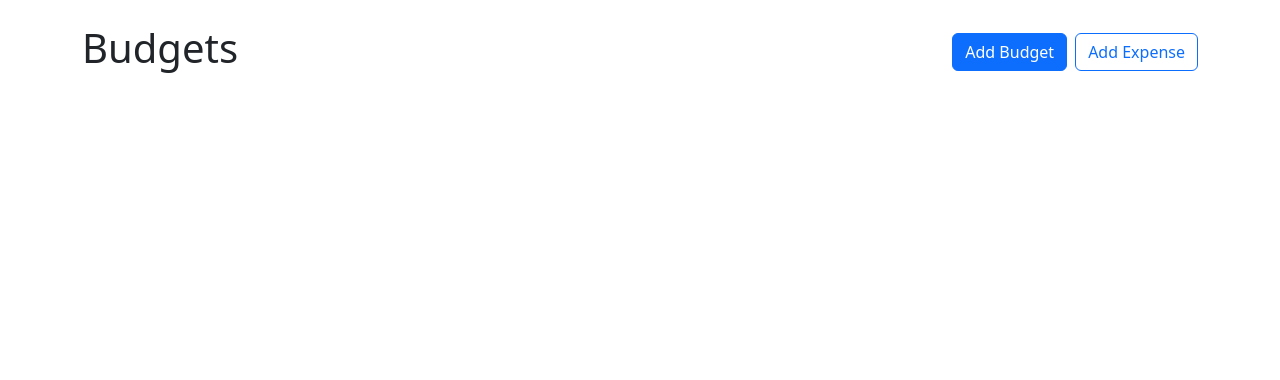
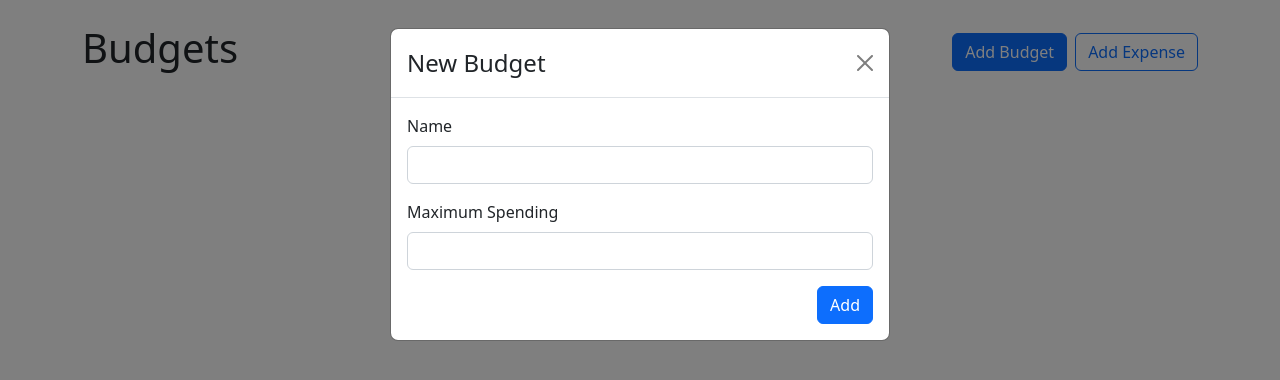
Before and after one commit to roshni27s/react-with-ci-cd, a React (Create React App) app: page / in a window 1280 px wide. Both pictures are taken after a click on the button "Add Budget". Shown: the top 380 px of the page. Built offline with nearby package versions, Linux system fonts and the light colour scheme.

Commit message:
add budget

```diff
--- a/src/App.js
+++ b/src/App.js
@@ -2,15 +2,43 @@
 //import './App.css';
 import { Button, Stack } from "react-bootstrap"
 import Container from "react-bootstrap/Container"
+import BudgetCard from "./components/BudgetCard";
+import AddBudgetModal from "./components/AddBudgetModal";
+import { useState } from "react";
+import { useBudgets } from "./contexts/BudgetsContext";
 
 function App() {
-  return <Container className="my-4">
+  const [showAddBudgetModal, setShowAddBudgetModal] = useState(false)
+  const { budgets, getBudgetExpenses } = useBudgets()
+  return (
+    <>
+  <Container className="my-4">
     <Stack direction="horizontal" gap="2" className="mb-4">
       <h1 className="me-auto">Budgets</h1>
-      <Button variant="primary">Add Budget</Button>
+      <Button variant="primary" onClick={() => setShowAddBudgetModal(true)}>Add Budget</Button>
       <Button variant="outline-primary">Add Expense</Button>
     </Stack>
+    <div style={{ display:"grid",
+    gridTemplateColumns: "repeat(auto-fill, minmax(300px, 1fr))",
+    gap: "1rem",
+    alignItems: "flex-start"}}>
+      {budgets.map(budget => {
+        const amount = getBudgetExpenses(budget.id).reduce((total, expense) => total+expense.amount, 0)
+        return (
+        <BudgetCard
+        key={budget.id}
+        name={budget.name}
+        amount={amount}
+        max={budget.max}/>
+        )
+      })}
+
+    </div>
   </Container>
+  <AddBudgetModal show={showAddBudgetModal}
+  handleClose={() => setShowAddBudgetModal(false)}/>
+  </>
+  )
 }
 
 export default App;
--- /dev/null
+++ b/src/components/AddBudgetModal.js
@@ -0,0 +1,44 @@
+import { Button, Form, Modal } from "react-bootstrap";
+import { useRef } from "react";
+import { useBudgets } from "../contexts/BudgetsContext";
+
+export default function AddBudgetModal({show, handleClose}) {
+    const nameRef = useRef()
+    const maxRef = useRef()
+    const { addBudget } = useBudgets()
+    function handleSubmit(e) {
+        e.preventDefault()
+        addBudget(
+        {
+            name: nameRef.current.value,
+            max: parseFloat(maxRef.current.value)
+        })
+        handleClose()
+    }
+
+    return (
+    <Modal show={show} onHide={handleClose}>
+        <Form onSubmit={handleSubmit}>
+            <Modal.Header closeButton>
+                <Modal.Title>New Budget</Modal.Title>
+            </Modal.Header>
+            <Modal.Body>
+                <Form.Group className="mb-3" controlId="name">
+                    <Form.Label>Name</Form.Label>
+                    <Form.Control ref={nameRef} type="text" required/>
+                </Form.Group>
+                <Form.Group className="mb-3" controlId="max">
+                    <Form.Label>Maximum Spending</Form.Label>
+                    <Form.Control ref={maxRef} type="number" required
+                    min={0} step={0.01}/>
+                </Form.Group>
+                <div className="d-flex justify-content-end">
+                    <Button variant="primary" type="submit">
+                        Add
+                    </Button>
+                </div>
+            </Modal.Body>
+        </Form>
+    </Modal>
+  )
+}
--- /dev/null
+++ b/src/components/BudgetCard.js
@@ -0,0 +1,44 @@
+import { Button, Card, ProgressBar, Stack } from "react-bootstrap";
+import { currencyFormatter } from "../utils";
+
+export default function BudgetCard({name, amount, max, gray}) {
+    const classNames = []
+    if (amount > max) {
+        classNames.push("bg-danger", "bg-opacity-10")
+    } else if (gray) {
+        classNames.push("bg-light")
+    }
+
+    return (
+    <Card className={classNames.join(" ")}>
+        <Card.Body>
+            <Card.Title className="d-flex justify-content-between align-items-baseline fw-normal mb-3">
+                <div className="me-2">{name}</div>
+                <div className="d-flex align-items-baseline">
+                    {currencyFormatter.format(amount)}
+                   <span className="text-muted fs-6 ms-1">
+                    / {currencyFormatter.format(max)}
+                    </span>
+                </div>
+            </Card.Title>
+            <ProgressBar className="rounded-pill"
+            variant={getProgressBarVariant(amount, max)}
+            min={0}
+            max={max}
+            now={amount} />
+            <Stack direction="horizontal" gap="2" className="mt-4">
+            <Button variant="outline-primary" className="ms-auto">Add Expense</Button>
+            <Button variant="outline-secondary">View Expenses</Button>
+            </Stack>
+        </Card.Body>
+    </Card>
+  )
+}
+
+
+function getProgressBarVariant(amount, max){
+    const ratio = amount/max;
+    if (ratio < 0.5) return "primary"
+    if (ratio < 0.75) return "warning"
+    return "danger"
+}
--- /dev/null
+++ b/src/contexts/BudgetsContext.js
@@ -0,0 +1,63 @@
+import React, { useContext, useState } from "react"
+import { v4 as uuidV4 } from 'uuid'
+import useLocalStorage from "../hooks/useLocalStorage"
+
+const BudgetsContext = React.createContext()
+
+export function useBudgets() {
+    return useContext(BudgetsContext)
+}
+
+export const BudgetsProvider = ({children}) => {
+
+    const [budgets, setBudgets] = useLocalStorage("budgets", [])
+    const [expenses, setExpenses] = useLocalStorage("expenses", [])
+
+    function getBudgetExpenses(budgetId) {
+        return expenses.filter(expense => expense.budgetId === budgetId)
+      }
+
+      function addExpense({ description, amount, budgetId }) {
+        setExpenses(prevExpenses => {
+          return [...prevExpenses, { id: uuidV4(), description, amount, budgetId }]
+        })
+      }
+
+      function addBudget({ name, max }) {
+        setBudgets(prevBudgets => {
+          if (prevBudgets.find(budget => budget.name === name)) {
+            return prevBudgets
+          }
+          return [...prevBudgets, { id: uuidV4(), name, max }]
+        })
+      }
+
+      function deleteBudget({ id }) {
+
+
+        setBudgets(prevBudgets => {
+          return prevBudgets.filter(budget => budget.id !== id)
+        })
+      }
+
+      function deleteExpense({ id }) {
+        setExpenses(prevExpenses => {
+          return prevExpenses.filter(expense => expense.id !== id)
+        })
+      }
+
+    return (
+        <BudgetsContext.Provider
+        value={{
+            budgets,
+            expenses,
+            getBudgetExpenses,
+            addExpense,
+            addBudget,
+            deleteBudget,
+            deleteExpense
+        }}>
+            {children}
+        </BudgetsContext.Provider>
+    )
+}
--- /dev/null
+++ b/src/hooks/useLocalStorage.js
@@ -0,0 +1,19 @@
+import { useEffect, useState } from "react";
+
+export default function useLocalStorage(key, defaultValue) {
+    const [value, setValue] = useState(() => {
+        const jsonValue = localStorage.getItem(key);
+        if(jsonValue != null) return JSON.parse(jsonValue)
+        if(typeof defaultValue === "function") {
+            return defaultValue()
+        }else {
+            return defaultValue
+        }
+    })
+
+    useEffect(() => {
+        localStorage.setItem(key, JSON.stringify(value))
+    }, [key, value])
+
+    return [value, setValue]
+}
--- a/src/index.js
+++ b/src/index.js
@@ -4,11 +4,14 @@
 import App from './App';
 import reportWebVitals from './reportWebVitals';
 import 'bootstrap/dist/css/bootstrap.min.css';
+import { BudgetsProvider } from "./contexts/BudgetsContext"
 
 const root = ReactDOM.createRoot(document.getElementById('root'));
 root.render(
   <React.StrictMode>
-    <App />
+    <BudgetsProvider>
+      <App />
+    </BudgetsProvider>
   </React.StrictMode>
 );
 
--- /dev/null
+++ b/src/utils.js
@@ -0,0 +1,5 @@
+export const currencyFormatter = new Intl.NumberFormat(undefined, {
+    currency: "inr",
+    style: "currency",
+    minimumFractionDigits: 0
+})
```
